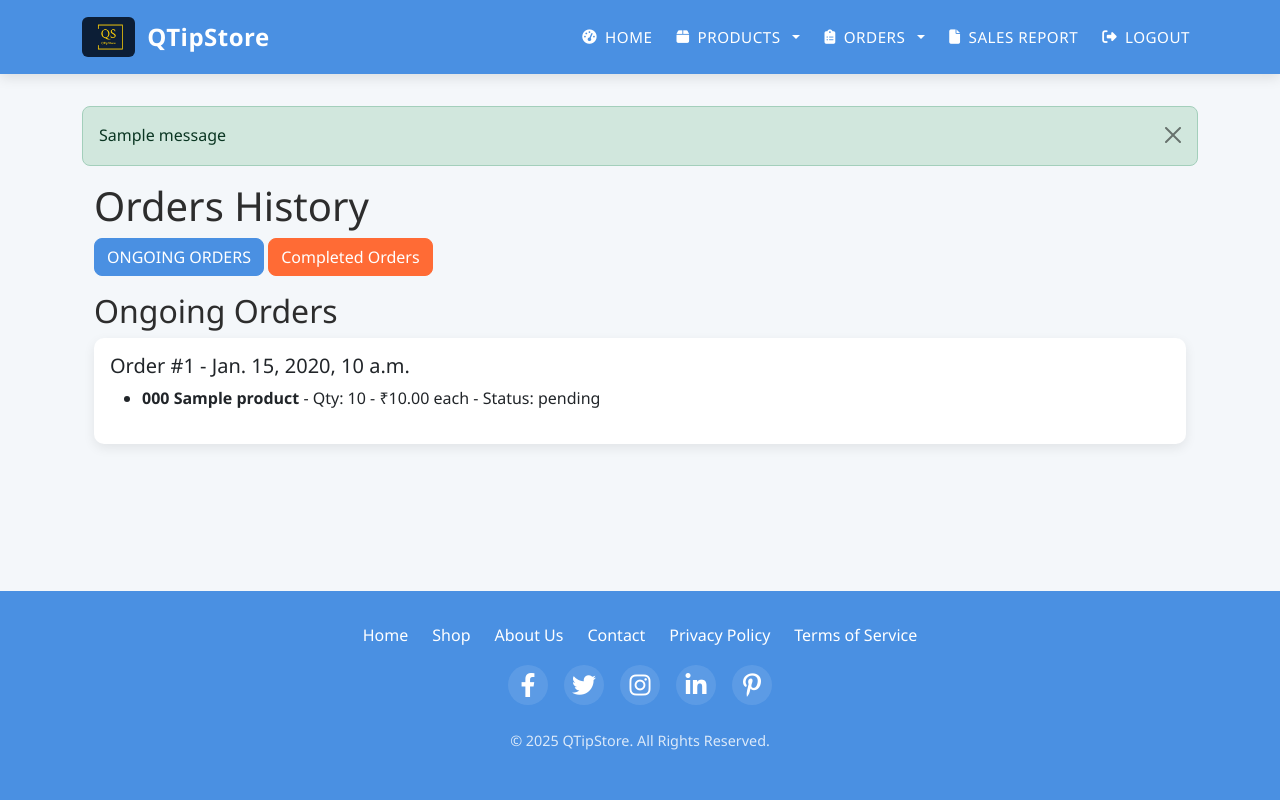
After one commit to vinaykalwala/VindusQTipStore, a Django app: page /orders/ordershistory/ in a window 1280 px wide. The commit adds this page. Run offline with Django 5.2, Linux system fonts and the light colour scheme; a user stored in the database is signed in; tables that the repository leaves empty hold one stand-in row (values such as "Sample post"); one stand-in notice (Sample message) is shown.

Commit message:
orderhistory

```diff
--- a/Orders/urls.py
+++ b/Orders/urls.py
@@ -21,6 +21,7 @@ urlpatterns = [
     path('track-order/',track_order_by_tracking_number, name='track_by_tracking_number'),
     path('assigned/', assigned_order_items_view, name='assigned_order_items'),
     path('delivered/', delivered_order_items_view, name='delivered_order_items'),
+    path('ordershistory/', order_history, name='order_history'),
 
 
 
--- a/Orders/views.py
+++ b/Orders/views.py
@@ -724,3 +724,24 @@ def delivered_order_items_view(request):
         order_items = []
 
     return render(request, 'orders/delivered_order_items.html', {'order_items': order_items, 'user': user})
+
+
+
+
+@login_required
+def order_history(request):
+    user = request.user
+    message = None
+
+    # Only get orders placed by the logged-in user
+    orders = Order.objects.filter(user=user).order_by('-created_at')
+
+    # Categorize orders purely by their status
+    ongoing_orders = [order for order in orders if order.status != "delivered"]
+    completed_orders = [order for order in orders if order.status == "delivered"]
+
+    return render(request, 'orders/order_history.html', {
+        'ongoing_orders': ongoing_orders,
+        'completed_orders': completed_orders,
+        'message': message
+    })
--- /dev/null
+++ b/templates/orders/order_history.html
@@ -0,0 +1,83 @@
+{% extends "base.html" %}
+{% load static %}
+
+{% block content %}
+<div class="container">
+    <h1>Orders History</h1>
+
+    {% if message %}
+        <div class="alert alert-info">{{ message }}</div>
+    {% endif %}
+
+    <!-- Toggle Buttons -->
+    <div class="mb-3">
+        <button class="btn btn-primary" onclick="showSection('ongoing')">Ongoing Orders</button>
+        <button class="btn btn-secondary" onclick="showSection('completed')">Completed Orders</button>
+    </div>
+
+    <!-- Ongoing Orders Section (default visible) -->
+    <div id="ongoing-orders-section">
+        <h2>Ongoing Orders</h2>
+        {% if ongoing_orders %}
+            {% for order in ongoing_orders %}
+                <div class="card mb-4 p-3">
+                    <h5>Order #{{ order.id }} - {{ order.created_at }}</h5>
+                    <ul>
+                        {% for item in order.items.all %}
+                            <li>
+                                <strong>{{ item.tracking_number }}</strong>
+                                <strong>{{ item.product.name }}</strong> -
+                                Qty: {{ item.quantity }} -
+                                ₹{{ item.product.discounted_price|floatformat:2 }} each -
+                                Status: {{ item.status }}
+                            </li>
+                        {% endfor %}
+                    </ul>
+                </div>
+            {% endfor %}
+        {% else %}
+            <p>No ongoing orders.</p>
+        {% endif %}
+    </div>
+
+    <!-- Completed Orders Section (initially hidden) -->
+    <div id="completed-orders-section" style="display: none;">
+        <h2>Completed Orders</h2>
+        {% if completed_orders %}
+            {% for order in completed_orders %}
+                <div class="card mb-4 p-3">
+                    <h5>Order #{{ order.id }} - {{ order.created_at }}</h5>
+                    <ul>
+                        {% for item in order.items.all %}
+                            <li>
+                                <strong>{{ item.tracking_number }}</strong> -
+                                <strong>{{ item.product.name }}</strong> -
+                                Qty: {{ item.quantity }} -
+                                ₹{{ item.product.discounted_price|floatformat:2 }} each -
+                                Delivered on: {{ item.delivered_date }}
+                            </li>
+                        {% endfor %}
+                    </ul>
+                </div>
+            {% endfor %}
+        {% else %}
+            <p>No completed orders.</p>
+        {% endif %}
+    </div>
+</div>
+
+<script>
+function showSection(section) {
+    const ongoingSection = document.getElementById("ongoing-orders-section");
+    const completedSection = document.getElementById("completed-orders-section");
+
+    if (section === 'ongoing') {
+        ongoingSection.style.display = 'block';
+        completedSection.style.display = 'none';
+    } else {
+        ongoingSection.style.display = 'none';
+        completedSection.style.display = 'block';
+    }
+}
+</script>
+{% endblock %}
--- a/templates/users/profile.html
+++ b/templates/users/profile.html
@@ -4,7 +4,7 @@
     <div class="sidebar">
         <ul class="sidebar-menu">
             <li class="active"><i class="fas fa-user"></i> My Profile</li>
-            <li><a href="{% url 'order-summary' %}"><i class="fas fa-box"></i> Orders</a></li>
+            <li><a href="{% url 'order_history' %}"><i class="fas fa-box"></i> Orders</a></li>
             <li><a href="{% url 'view-wishlist' %}"><i class="fas fa-heart"></i> Wishlist</a></li>
             <li><a href="{% url 'change_password' %}"><i class="fas fa-key"></i> Change Password</a></li>
             <li><a href="{% url 'user-logout' %}"><i class="fas fa-sign-out-alt"></i> Logout</a></li>
```
